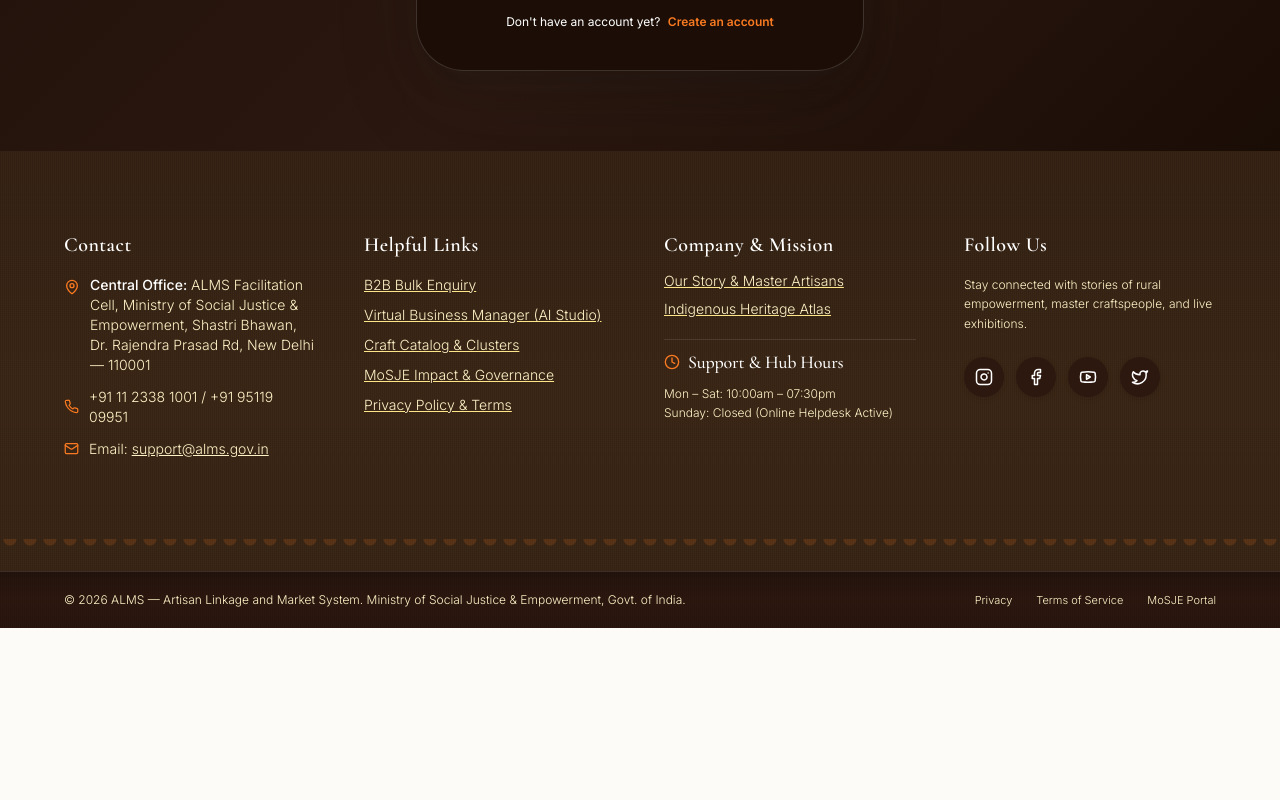
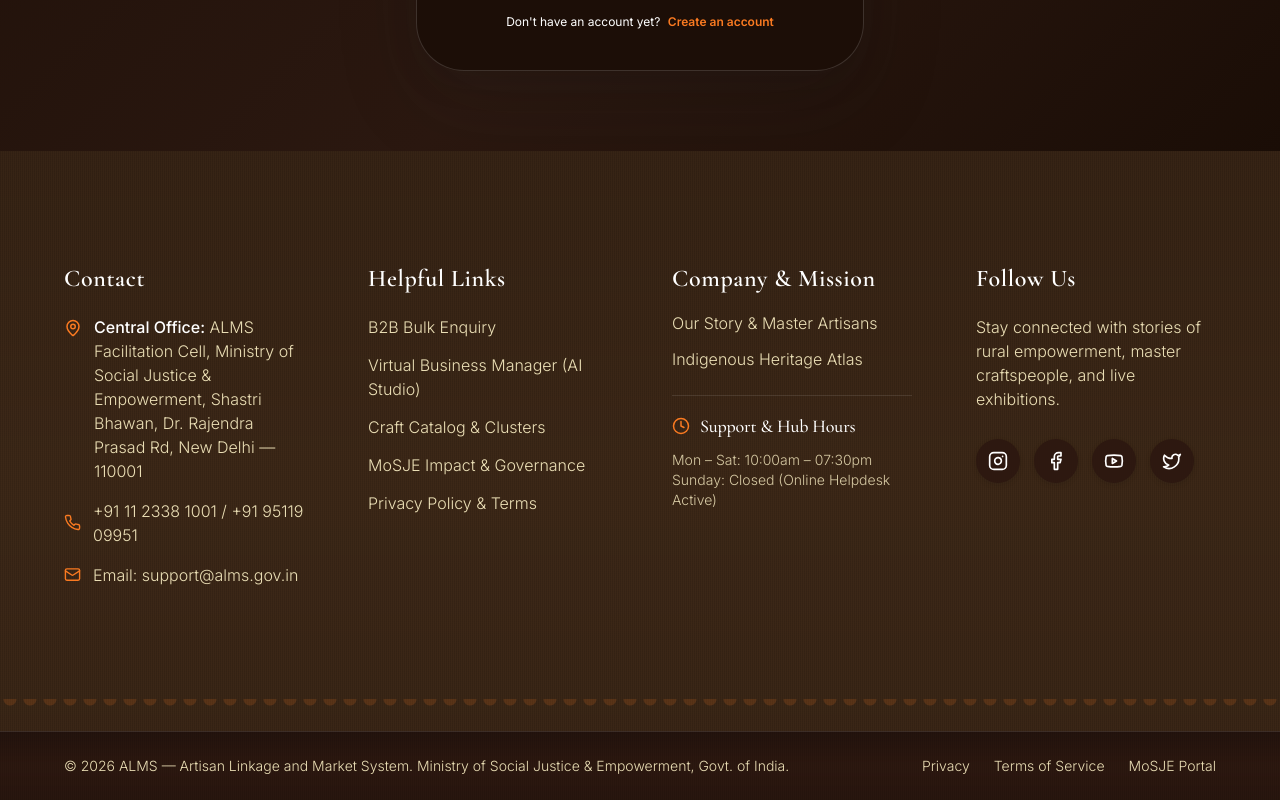
Before and after one commit to Naren1520/ALMS, a Next.js app in the folder frontend/: page /login in a window 1280 px wide. Shown: the part 731-1531 px from the top of the page. Before the commit the page ends 1359 px from the top, so only its background shows below. Built offline with nearby package versions, Linux system fonts and the light colour scheme.

Commit message:
changed the footer and some font changes

```diff
--- a/frontend/src/components/homepage/AITransformationSection.tsx
+++ b/frontend/src/components/homepage/AITransformationSection.tsx
@@ -66,7 +66,7 @@
   return (
     <section
       ref={sectionRef}
-      className="py-24 md:py-32 overflow-hidden bg-[#24130A] text-white border-t border-amber-900/30"
+      className="pt-24 md:pt-32 pb-12 md:pb-16 overflow-hidden bg-[#24130A] text-white border-t border-amber-900/30"
       aria-labelledby="ai-pillars-heading"
     >
       <div className="container grid md:grid-cols-2 gap-16 lg:gap-24 items-center">
--- a/frontend/src/components/homepage/B2BSection.tsx
+++ b/frontend/src/components/homepage/B2BSection.tsx
@@ -40,7 +40,7 @@
   return (
     <section
       ref={sectionRef}
-      className="py-24 md:py-32 overflow-hidden bg-[#24130A] text-white border-t border-white/10"
+      className="pt-12 md:pt-16 pb-24 md:pb-32 overflow-hidden bg-[#24130A] text-white"
       aria-labelledby="b2b-matching-heading"
     >
       <div className="container grid md:grid-cols-2 gap-16 lg:gap-24 items-center">
--- a/frontend/src/components/homepage/FinalCTASection.tsx
+++ b/frontend/src/components/homepage/FinalCTASection.tsx
@@ -9,7 +9,7 @@
 export default function FinalCTASection() {
   const sectionRef = useRef<HTMLElement>(null);
   const contentRef = useRef<HTMLDivElement>(null);
-  const bgRef      = useRef<HTMLDivElement>(null);
+  const bgRef = useRef<HTMLDivElement>(null);
   const prefersReduced = useReducedMotion();
 
   useEffect(() => {
@@ -89,7 +89,7 @@
             </em>
           </h2>
 
-          <p className="text-stone-200 leading-relaxed max-w-lg mx-auto font-sans font-light text-base sm:text-lg">
+          <p className="text-stone-200 leading-relaxed text-white  max-w-lg mx-auto font-sans font-light text-base sm:text-lg">
             Join 12,000+ artisans already empowered on ALMS.
             Start with just a smartphone photo &mdash; no e-commerce knowledge required.
           </p>
@@ -110,7 +110,7 @@
             </Link>
           </div>
 
-          <p className="text-stone-300 text-xs font-light">
+          <p className="text-stone-300 text-xs font-light text-white">
             Free to register &bull; Zero listing fees &bull; Powered by Ministry of Social Justice &amp; Empowerment (Govt. of India)
           </p>
         </div>
--- a/frontend/src/components/layout/Footer.tsx
+++ b/frontend/src/components/layout/Footer.tsx
@@ -16,61 +16,61 @@
         backgroundSize: '100% 100%, 100% 100%, 100% 100%',
       }}
     >
-      {/* Main Footer Container matching Screenshot 2 */}
-      <div className="container py-16 md:py-20">
-        <div className="grid grid-cols-1 md:grid-cols-2 lg:grid-cols-4 gap-10 lg:gap-12">
+      {/* Main Footer Container */}
+      <div className="container py-20 md:py-24 lg:py-28">
+        <div className="grid grid-cols-1 md:grid-cols-2 lg:grid-cols-4 gap-12 lg:gap-16">
 
           {/* Column 1: Contact */}
-          <div className="space-y-4">
-            <h3 className="font-serif text-xl font-semibold text-white tracking-wide">
+          <div className="space-y-5">
+            <h3 className="font-serif text-2xl font-semibold text-white tracking-wide">
               Contact
             </h3>
-            <div className="space-y-3 text-xs sm:text-sm text-amber-100 font-light leading-relaxed">
-              <p className="flex items-start gap-2.5">
-                <MapPin size={16} className="text-[#FA7A21] shrink-0 mt-1" />
-                <span className="text-amber-100">
+            <div className="space-y-4 text-sm sm:text-base text-amber-100 font-light leading-relaxed">
+              <p className="flex items-start gap-3">
+                <MapPin size={18} className="text-[#FA7A21] shrink-0 mt-1" />
+                <span className="text-amber-100/90">
                   <strong className="text-white font-medium">Central Office:</strong> ALMS Facilitation Cell, Ministry of Social Justice &amp; Empowerment, Shastri Bhawan, Dr. Rajendra Prasad Rd, New Delhi &mdash; 110001
                 </span>
               </p>
-              <p className="flex items-center gap-2.5">
-                <Phone size={15} className="text-[#FA7A21] shrink-0" />
-                <span className="text-amber-100"><a href="tel:+911123381001" className="text-amber-100 hover:text-white transition-colors">+91 11 2338 1001</a> / <a href="tel:+919511909951" className="text-amber-100 hover:text-white transition-colors">+91 95119 09951</a></span>
+              <p className="flex items-center gap-3">
+                <Phone size={17} className="text-[#FA7A21] shrink-0" />
+                <span className="text-amber-100/90"><a href="tel:+911123381001" className="text-amber-100/90 hover:text-white transition-colors no-underline">+91 11 2338 1001</a> / <a href="tel:+919511909951" className="text-amber-100/90 hover:text-white transition-colors no-underline">+91 95119 09951</a></span>
               </p>
-              <p className="flex items-center gap-2.5">
-                <Mail size={15} className="text-[#FA7A21] shrink-0" />
-                <span className="text-amber-100">Email: <a href="mailto:support@alms.gov.in" className="text-amber-100 hover:text-white transition-colors underline">support@alms.gov.in</a></span>
+              <p className="flex items-center gap-3">
+                <Mail size={17} className="text-[#FA7A21] shrink-0" />
+                <span className="text-amber-100/90">Email: <a href="mailto:support@alms.gov.in" className="text-amber-100/90 hover:text-white transition-colors no-underline">support@alms.gov.in</a></span>
               </p>
             </div>
           </div>
 
           {/* Column 2: Helpful Links */}
-          <div className="space-y-4">
-            <h3 className="font-serif text-xl font-semibold text-white tracking-wide">
+          <div className="space-y-5">
+            <h3 className="font-serif text-2xl font-semibold text-white tracking-wide">
               Helpful Links
             </h3>
-            <ul className="space-y-2.5 text-xs sm:text-sm font-light text-amber-100">
+            <ul className="space-y-3.5 text-sm sm:text-base font-light text-amber-100/90">
               <li>
-                <Link href="/b2b/rfq" className="text-amber-100 hover:text-white transition-colors underline decoration-amber-200 hover:decoration-white">
+                <Link href="/b2b/rfq" className="text-amber-100/90 hover:text-white transition-colors no-underline inline-block hover:translate-x-1 duration-200">
                   B2B Bulk Enquiry
                 </Link>
               </li>
               <li>
-                <Link href="/artisan/create-product" className="text-amber-100 hover:text-white transition-colors underline decoration-amber-200 hover:decoration-white">
+                <Link href="/artisan/create-product" className="text-amber-100/90 hover:text-white transition-colors no-underline inline-block hover:translate-x-1 duration-200">
                   Virtual Business Manager (AI Studio)
                 </Link>
               </li>
               <li>
-                <Link href="/explore" className="text-amber-100 hover:text-white transition-colors underline decoration-amber-200 hover:decoration-white">
+                <Link href="/explore" className="text-amber-100/90 hover:text-white transition-colors no-underline inline-block hover:translate-x-1 duration-200">
                   Craft Catalog &amp; Clusters
                 </Link>
               </li>
               <li>
-                <Link href="/impact" className="text-amber-100 hover:text-white transition-colors underline decoration-amber-200 hover:decoration-white">
+                <Link href="/impact" className="text-amber-100/90 hover:text-white transition-colors no-underline inline-block hover:translate-x-1 duration-200">
                   MoSJE Impact &amp; Governance
                 </Link>
               </li>
               <li>
-                <Link href="/privacy-policy" className="text-amber-100 hover:text-white transition-colors underline decoration-amber-200 hover:decoration-white">
+                <Link href="/privacy-policy" className="text-amber-100/90 hover:text-white transition-colors no-underline inline-block hover:translate-x-1 duration-200">
                   Privacy Policy &amp; Terms
                 </Link>
               </li>
@@ -78,31 +78,31 @@
           </div>
 
           {/* Column 3: Company & Opening Hours */}
-          <div className="space-y-5">
-            <div className="space-y-3">
-              <h3 className="font-serif text-xl font-semibold text-white tracking-wide">
+          <div className="space-y-6">
+            <div className="space-y-4">
+              <h3 className="font-serif text-2xl font-semibold text-white tracking-wide">
                 Company &amp; Mission
               </h3>
-              <ul className="space-y-2 text-xs sm:text-sm font-light text-amber-100">
+              <ul className="space-y-3 text-sm sm:text-base font-light text-amber-100/90">
                 <li>
-                  <Link href="/artisans" className="text-amber-100 hover:text-white transition-colors underline decoration-amber-200 hover:decoration-white">
+                  <Link href="/artisans" className="text-amber-100/90 hover:text-white transition-colors no-underline inline-block hover:translate-x-1 duration-200">
                     Our Story &amp; Master Artisans
                   </Link>
                 </li>
                 <li>
-                  <Link href="/craft-atlas" className="text-amber-100 hover:text-white transition-colors underline decoration-amber-200 hover:decoration-white">
+                  <Link href="/craft-atlas" className="text-amber-100/90 hover:text-white transition-colors no-underline inline-block hover:translate-x-1 duration-200">
                     Indigenous Heritage Atlas
                   </Link>
                 </li>
               </ul>
             </div>
 
-            <div className="space-y-2 pt-2 border-t border-white/10">
-              <h4 className="font-serif text-lg font-medium text-white flex items-center gap-2">
-                <Clock size={16} className="text-[#FA7A21]" />
+            <div className="space-y-2.5 pt-4 border-t border-white/10">
+              <h4 className="font-serif text-lg font-medium text-white flex items-center gap-2.5">
+                <Clock size={18} className="text-[#FA7A21]" />
                 <span>Support &amp; Hub Hours</span>
               </h4>
-              <p className="text-xs text-amber-100 font-light leading-relaxed">
+              <p className="text-xs sm:text-sm text-amber-100/80 font-light leading-relaxed">
                 Mon &ndash; Sat: 10:00am &ndash; 07:30pm<br />
                 Sunday: Closed (Online Helpdesk Active)
               </p>
@@ -110,53 +110,53 @@
           </div>
 
           {/* Column 4: Follow Us */}
-          <div className="space-y-4">
-            <h3 className="font-serif text-xl font-semibold text-white tracking-wide">
+          <div className="space-y-5">
+            <h3 className="font-serif text-2xl font-semibold text-white tracking-wide">
               Follow Us
             </h3>
-            <p className="text-xs text-amber-100 font-light leading-relaxed">
+            <p className="text-sm sm:text-base text-amber-100/90 font-light leading-relaxed">
               Stay connected with stories of rural empowerment, master craftspeople, and live exhibitions.
             </p>
-            <div className="flex items-center gap-3 pt-2">
+            <div className="flex items-center gap-3.5 pt-2">
               <a
                 href="https://instagram.com"
                 target="_blank"
                 rel="noreferrer"
-                className="w-10 h-10 rounded-full hover:bg-[#FA7A21] text-white flex items-center justify-center transition-colors shadow-sm"
+                className="w-11 h-11 rounded-full hover:bg-[#FA7A21] text-white flex items-center justify-center transition-all duration-200 hover:scale-105 shadow-sm no-underline"
                 style={{ backgroundColor: '#2d1810' }}
                 aria-label="Instagram"
               >
-                <Instagram size={18} />
+                <Instagram size={20} />
               </a>
               <a
                 href="https://facebook.com"
                 target="_blank"
                 rel="noreferrer"
-                className="w-10 h-10 rounded-full hover:bg-[#FA7A21] text-white flex items-center justify-center transition-colors shadow-sm"
+                className="w-11 h-11 rounded-full hover:bg-[#FA7A21] text-white flex items-center justify-center transition-all duration-200 hover:scale-105 shadow-sm no-underline"
                 style={{ backgroundColor: '#2d1810' }}
                 aria-label="Facebook"
               >
-                <Facebook size={18} />
+                <Facebook size={20} />
               </a>
               <a
                 href="https://youtube.com"
                 target="_blank"
                 rel="noreferrer"
-                className="w-10 h-10 rounded-full hover:bg-[#FA7A21] text-white flex items-center justify-center transition-colors shadow-sm"
+                className="w-11 h-11 rounded-full hover:bg-[#FA7A21] text-white flex items-center justify-center transition-all duration-200 hover:scale-105 shadow-sm no-underline"
                 style={{ backgroundColor: '#2d1810' }}
                 aria-label="YouTube"
               >
-                <Youtube size={18} />
+                <Youtube size={20} />
               </a>
               <a
                 href="https://twitter.com"
                 target="_blank"
                 rel="noreferrer"
-                className="w-10 h-10 rounded-full hover:bg-[#FA7A21] text-white flex items-center justify-center transition-colors shadow-sm"
+                className="w-11 h-11 rounded-full hover:bg-[#FA7A21] text-white flex items-center justify-center transition-all duration-200 hover:scale-105 shadow-sm no-underline"
                 style={{ backgroundColor: '#2d1810' }}
                 aria-label="Twitter / X"
               >
-                <Twitter size={18} />
+                <Twitter size={20} />
               </a>
             </div>
           </div>
@@ -164,7 +164,7 @@
         </div>
       </div>
 
-      {/* Decorative Wave/Ridge Background Strip matching bottom of Screenshot 2 */}
+      {/* Decorative Wave/Ridge Background Strip */}
       <div
         className="w-full h-8 bg-repeat-x opacity-40"
         style={{
@@ -173,9 +173,9 @@
         }}
       />
 
-      {/* Bottom Copyright Bar matching Screenshot 2 */}
+      {/* Bottom Copyright Bar */}
       <div
-        className="py-5 text-center text-xs text-amber-100 font-light border-t border-white/10"
+        className="py-6 text-center text-xs sm:text-sm text-amber-100/90 font-light border-t border-white/10"
         style={{
           backgroundColor: '#2d1810',
           backgroundImage: `
@@ -185,14 +185,14 @@
           backgroundSize: '100% 100%, 100% 100%',
         }}
       >
-        <div className="container flex flex-col sm:flex-row items-center justify-between gap-3">
+        <div className="container flex flex-col sm:flex-row items-center justify-between gap-4">
           <p>
             &copy; {new Date().getFullYear()} ALMS &mdash; Artisan Linkage and Market System. Ministry of Social Justice &amp; Empowerment, Govt. of India.
           </p>
-          <div className="flex gap-6 text-[11px] text-amber-100">
-            <Link href="/privacy-policy" className="text-amber-100 hover:text-white transition-colors">Privacy</Link>
-            <Link href="/terms" className="text-amber-100 hover:text-white transition-colors">Terms of Service</Link>
-            <Link href="/impact" className="text-amber-100 hover:text-white transition-colors">MoSJE Portal</Link>
+          <div className="flex gap-6 text-xs sm:text-sm text-amber-100/90">
+            <Link href="/privacy-policy" className="text-amber-100/90 hover:text-white transition-colors no-underline">Privacy</Link>
+            <Link href="/terms" className="text-amber-100/90 hover:text-white transition-colors no-underline">Terms of Service</Link>
+            <Link href="/impact" className="text-amber-100/90 hover:text-white transition-colors no-underline">MoSJE Portal</Link>
           </div>
         </div>
       </div>
--- a/frontend/tsconfig.json
+++ b/frontend/tsconfig.json
@@ -15,7 +15,7 @@
     "moduleResolution": "bundler",
     "resolveJsonModule": true,
     "isolatedModules": true,
-    "jsx": "react-jsx",
+    "jsx": "preserve",
     "incremental": true,
     "plugins": [
       {
```
Also changed, not shown: frontend/src/components/homepage/TrustSection.tsx (+38 -9 lines), frontend/public/images/artisan_trust_profile.jpg (added), 1 other file (tests, documents, lock files or other folders).
